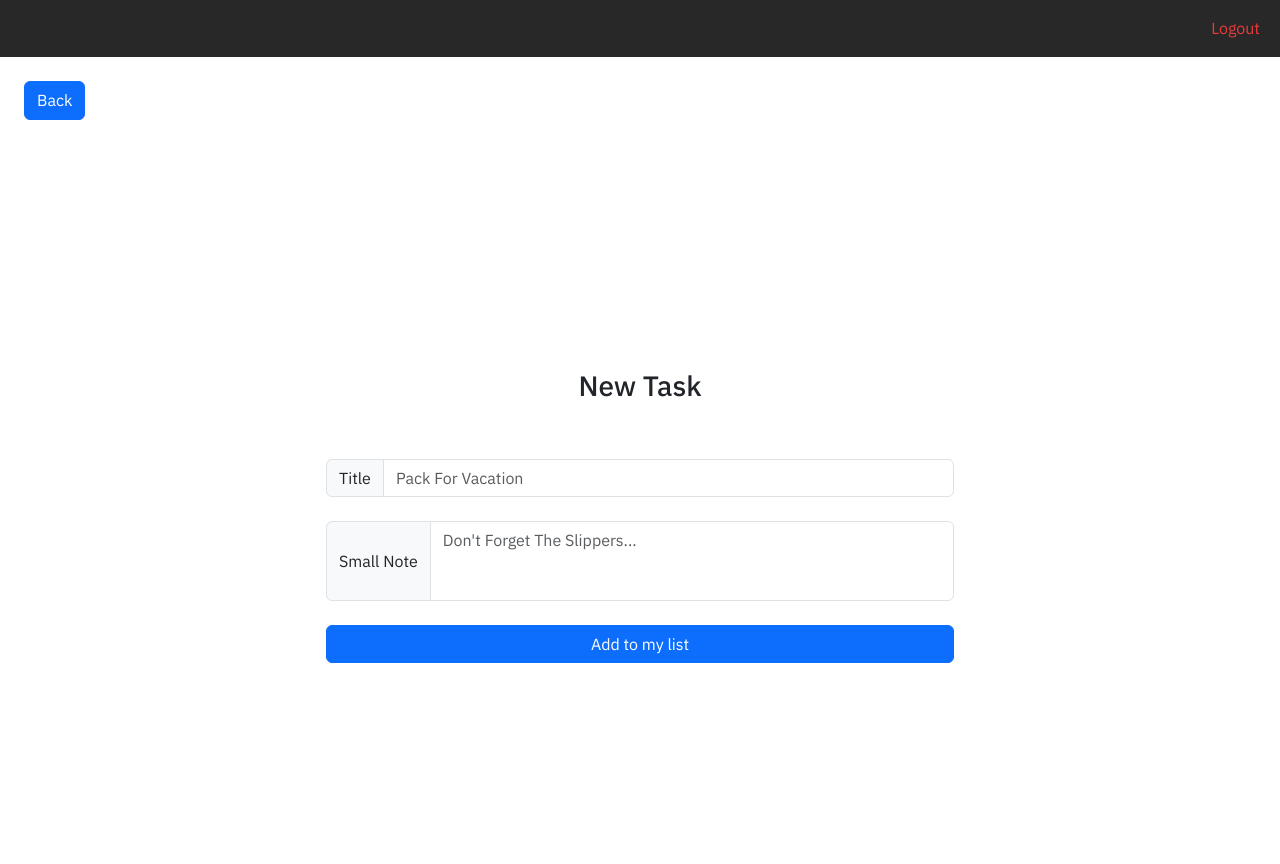
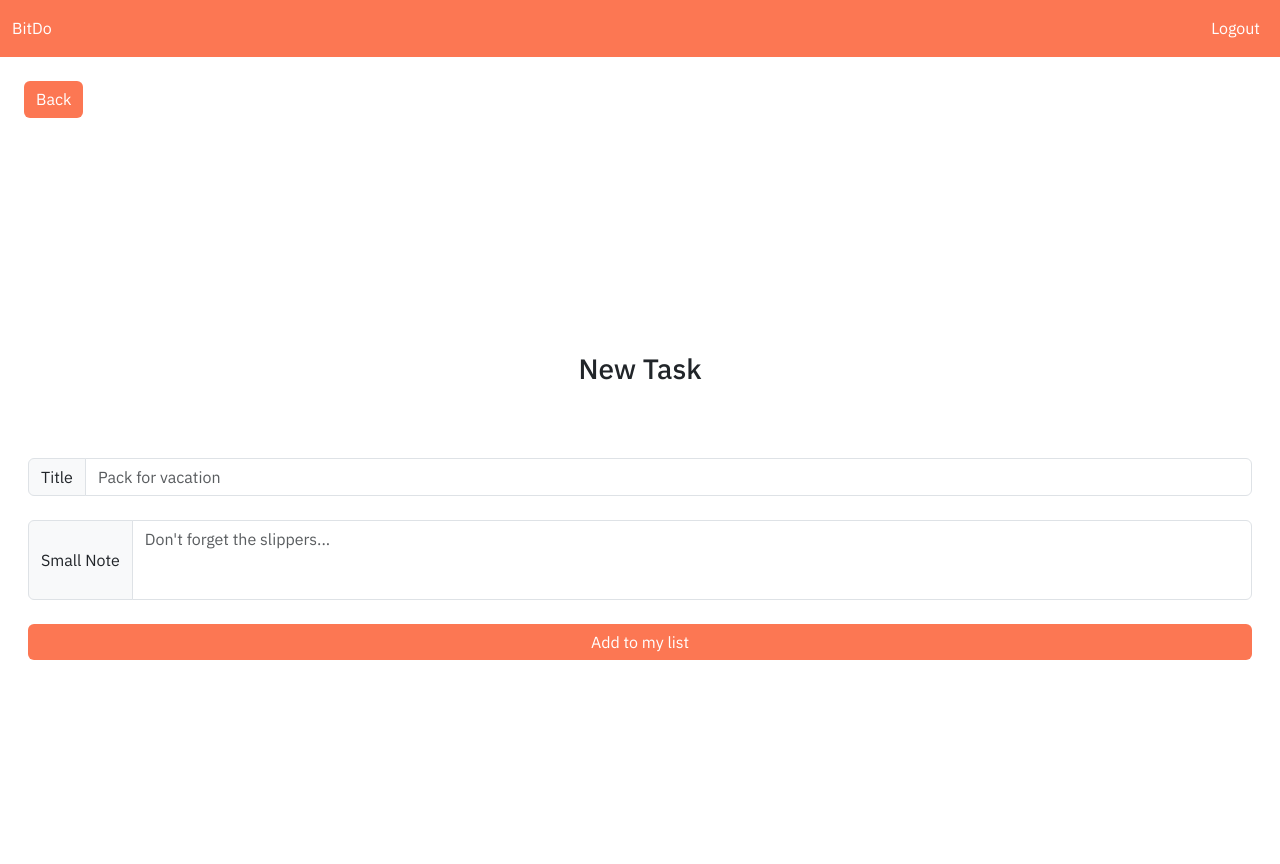
Before and after one commit to machoprogrammergg/todoapp, a Flask app: page /new-task in a window 1280 px wide. After the commit the page ends 660 px from the top, so only its background shows below. Run offline with Flask 3, Linux system fonts and the light colour scheme; a user stored in the database is signed in; some libraries are stand-ins or nearby versions.

Commit message:
Theme redesign

```diff
--- a/main.py
+++ b/main.py
@@ -7,4 +7,5 @@
 # If the script is run directly (not imported as a module)
 if __name__ == '__main__':
     # Run the Flask application
-    serve(create_app(), host='0.0.0.0', port=8080)
+    create_app()
+    #serve(create_app(), host='0.0.0.0', port=8080)
--- a/website/__init__.py
+++ b/website/__init__.py
@@ -5,7 +5,7 @@
 from os import path
 import secrets
 
-app = Flask(__name__)
+
 
 
 # Initialize SQLAlchemy and set the database file name
@@ -14,7 +14,7 @@
 
 # Function to create and configure the Flask application
 def create_app():
-
+    app = Flask(__name__)
     app.config['SECRET_KEY'] =  secrets.token_hex(16)  # Set a secret key for session management
     app.config['SQLALCHEMY_DATABASE_URI'] = F'sqlite:///{DB_NAME}'  # Set the URI for the SQLite database
 
--- a/website/static/style.css
+++ b/website/static/style.css
@@ -1,6 +1,9 @@
 * {
-    text-transform: capitalize;
     font-family: 'IBM Plex Sans', sans-serif;
+}
+
+nav {
+    background-color: #FC7753 !important;
 }
 
 .navbar-toggler.collapse:focus {
@@ -15,13 +18,41 @@
 .navbar-brand {
     font-size: 1em !important;
 }
+
+.btn.btn-primary {
+    background-color: #FC7753;
+    border: 0;
+}
+
+.btn.btn-default {
+    background-color: #F2EFEA;
+    color: #FC7753;
+}
+
+.btn.btn-default:hover {
+    color: #fff;
+    background-color: #FC7753;
+}
+.btn.btn-primary:hover {
+    background-color: #F2EFEA;
+    color: #FC7753;
+}
+
+.task-container {
+    display: grid;
+    width: 100%;
+    grid-template-columns: 50% 30% 20%;
+    align-items: center;
+}
 body {
     max-width: 100vw;
+    background-color: #F2EFEA;
 }
 
 
 form {
-    width: 50%;
+    width: 100%;
+    padding: 1em;
 }
 
 .input-group.note {
@@ -65,13 +96,13 @@
     #title_note {
         display: flex;
         flex-direction: column;
-        align-items: center;
+        align-items: start;
     }
 
     #button_date {
         width: 100% !important;
         display: flex !important;
-        justify-content: space-between !important;
+        justify-content: space-around !important;
     }
 
 
--- a/website/templates/base.html
+++ b/website/templates/base.html
@@ -2,10 +2,11 @@
 <html lang="en">
 
 <head>
-    <meta charset="UTF-8">  <!-- Set the character encoding for the document -->
+    <meta charset="UTF-8"> <!-- Set the character encoding for the document -->
     <!-- Link to the custom stylesheet -->
     <link href="{{ url_for('static', filename='style.css') }}" rel="stylesheet">
-    <meta name="viewport" content="width=device-width, initial-scale=1.0">  <!-- Ensure the page is responsive on mobile devices -->
+    <meta name="viewport" content="width=device-width, initial-scale=1.0">
+    <!-- Ensure the page is responsive on mobile devices -->
 
     <!-- Link to Bootstrap's CSS via CDN -->
     <link href="https://cdn.jsdelivr.net/npm/bootstrap@5.3.3/dist/css/bootstrap.min.css" rel="stylesheet"
@@ -22,28 +23,35 @@
     <link rel="preconnect" href="https://fonts.gstatic.com" crossorigin>
 
     <!-- Link to custom Google font IBM Plex Sans -->
-    <link href="https://fonts.googleapis.com/css2?family=IBM+Plex+Sans:ital,wght@0,100..700;1,100..700&display=swap" rel="stylesheet">
+    <link href="https://fonts.googleapis.com/css2?family=IBM+Plex+Sans:ital,wght@0,100..700;1,100..700&display=swap"
+        rel="stylesheet">
 </head>
 
 <!-- Custom styles for the navbar -->
 <style>
     .navbar {
-        background-color: rgb(40, 40, 40);  /* Dark background color for the navbar */
+        background-color: rgb(40, 40, 40);
+        /* Dark background color for the navbar */
     }
 
     .navbar-brand:hover {
-        color: #fff;  /* Change text color to white on hover for the brand */
+        color: #fff;
+        /* Change text color to white on hover for the brand */
     }
 
     .navbar-brand,
     .nav-link {
-        color: #fff;  /* Set default text color to white for navbar items */
-        border-bottom: .5px solid transparent;  /* Transparent border by default */
+        color: #fff;
+        /* Set default text color to white for navbar items */
+        border-bottom: .5px solid transparent;
+        /* Transparent border by default */
     }
 
     .nav-link:hover {
-        color: #fff;  /* On hover, change the text color to white */
-        border-bottom: .5px solid #fff;  /* Add white border under the link on hover */
+        color: #fff;
+        /* On hover, change the text color to white */
+        border-bottom: .5px solid #fff;
+        /* Add white border under the link on hover */
     }
 </style>
 
@@ -52,13 +60,13 @@
     <nav class="navbar navbar-expand-lg">
         <div class="container-fluid">
             <!-- The brand name displayed in the navbar, which can be customized in the child template -->
-            <span class="navbar-brand">{% block navText %}{% endblock %}</span>
+            <span class="navbar-brand">BitDo</span>
 
             <!-- Navbar toggler for smaller screens to show the menu -->
             <button class="navbar-toggler" type="button" data-bs-toggle="collapse"
                 data-bs-target="#navbarSupportedContent" aria-controls="navbarSupportedContent" aria-expanded="false"
                 aria-label="Toggle navigation" style="color: #fff;border-color: #fff; font-size: 1rem;">
-                Menu
+                <i class="fa-solid fa-bars"></i>
             </button>
 
             <!-- Navbar links (signup, login/logout) -->
@@ -75,7 +83,7 @@
                     {% else %}
                     <!-- If the user is authenticated, show logout option -->
                     <li class="nav-item">
-                        <a class="nav-link" href="/logout" style="color: rgb(236, 58, 58);">Logout</a>
+                        <a class="nav-link" href="/logout" style="color: #fff;">Logout</a>
                     </li>
                     {% endif %}
                 </ul>
@@ -88,14 +96,16 @@
     {% if messages %}
     {% for category, m in messages %}
     {% if category == 'success'%}
-    <div class="alert alert-success alert-dismissable fade show text-center d-flex justify-content-between" role="alert">{{ m }}
+    <div class="alert alert-success alert-dismissable fade show text-center d-flex justify-content-between"
+        role="alert">{{ m }}
         <!-- Button to dismiss the alert message -->
         <button type="button" class="btn-close float-right" data-bs-dismiss="alert">
         </button>
     </div>
 
     {% else %}
-    <div class="alert alert-danger alert-dismissable fade show text-center d-flex justify-content-between" role="alert">{{ m }}
+    <div class="alert alert-danger alert-dismissable fade show text-center d-flex justify-content-between" role="alert">
+        {{ m }}
         <!-- Button to dismiss the alert message -->
         <button type="button" class="btn-close float-right" data-bs-dismiss="alert">
         </button>
```
Also changed, not shown: website/templates/home.html (+28 -26 lines), instance/database.db.
